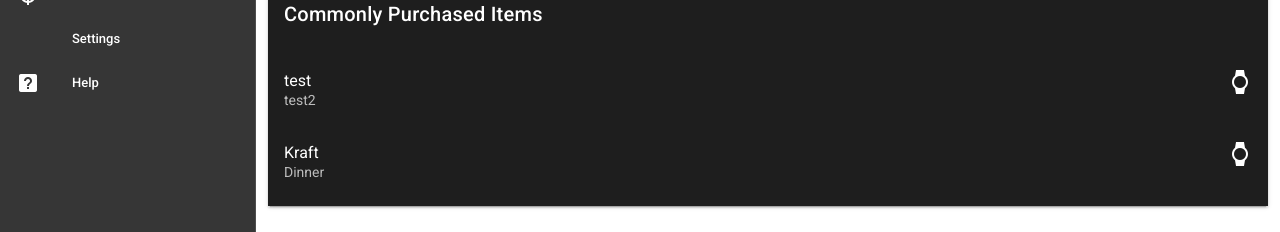
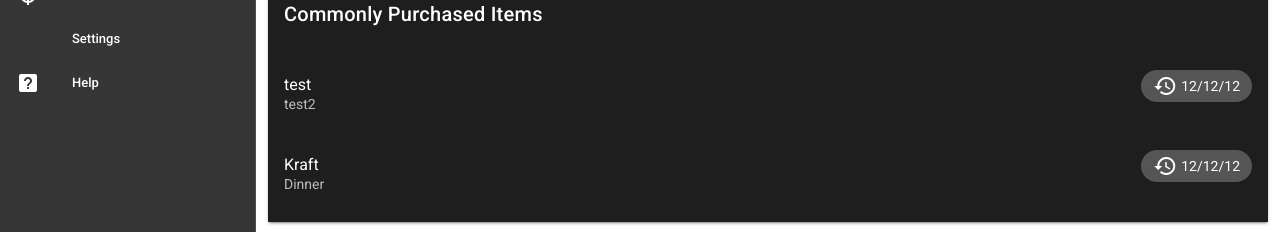
Before and after one commit to justinhodev/hackthenorth2019, a Vue app in the folder client/: page / in a window 1280 px wide. Shown: the part 126-358 px from the top of the page. Built offline with nearby package versions, Linux system fonts and the light colour scheme.

Commit message:
Added date field to common purchases

```diff
--- a/client/src/components/recentPurchases.vue
+++ b/client/src/components/recentPurchases.vue
@@ -5,7 +5,10 @@
       <v-list-item-subtitle>{{product.subtitle}}</v-list-item-subtitle>
     </v-list-item-content>
     <v-list-item-icon>
-      <v-icon>mdi-watch</v-icon>
+      <v-chip>
+        <v-icon class="pr-1">mdi-history</v-icon>
+        {{product.purchaseDate}}
+      </v-chip>
     </v-list-item-icon>
   </v-list-item>
 </template>
--- a/client/src/views/Home.vue
+++ b/client/src/views/Home.vue
@@ -57,7 +57,7 @@ export default {
         name: 'series-1',
         data: [30, 40, 35, 50, 49, 60, 70, 91]
       }],
-      commonlyPurchasedGoods: [{ productName: "test", subtitle: "test2" }, { productName: "Kraft", subtitle: "Dinner" }]
+      commonlyPurchasedGoods: [{ productName: "test", subtitle: "test2", purchaseDate: "12/12/12" }, { productName: "Kraft", subtitle: "Dinner", purchaseDate: "12/12/12" }]
     }
   },
 };
```
